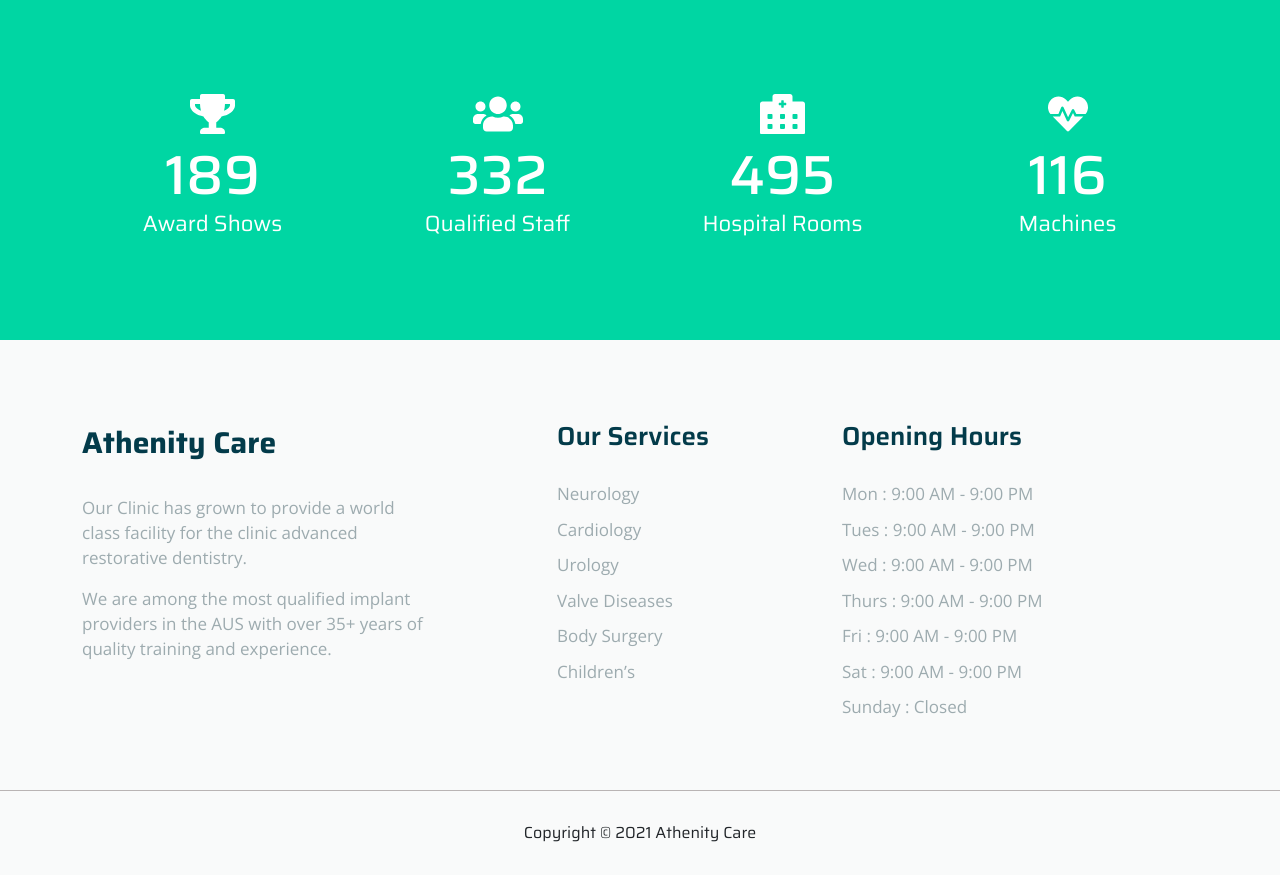
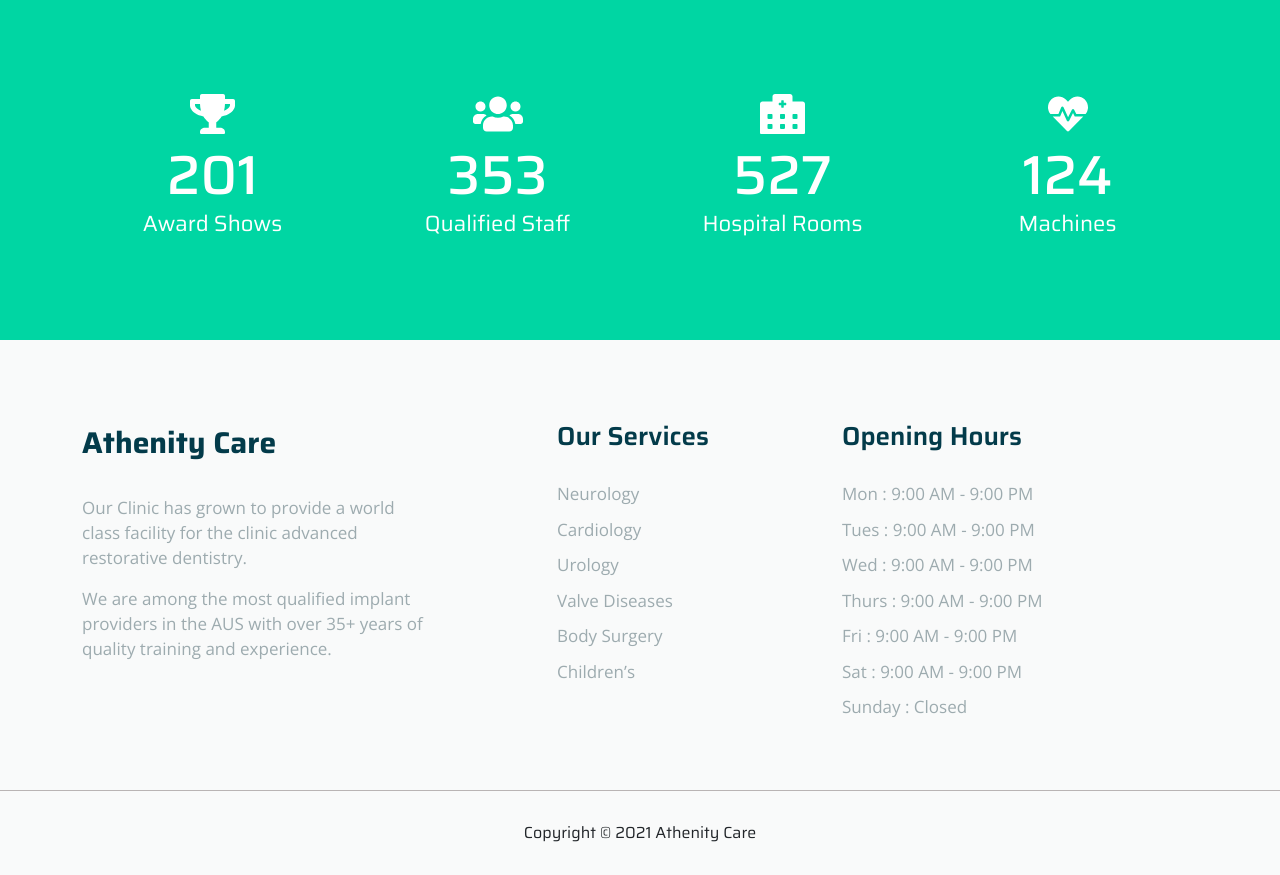
Before and after one commit to mariyapoly/athenity-care, a React (Create React App) app: page / in a window 1280 px wide. Shown: the part 2940-3815 px from the top of the page. Built offline with nearby package versions, Linux system fonts and the light colour scheme; no server answers.

Commit message:
update counterup component

```diff
--- a/src/pages/Appointment/Appointment.css
+++ b/src/pages/Appointment/Appointment.css
@@ -58,7 +58,7 @@
 }
 .appoinmtment-right h2 {
     color: #fff;
-    font-size: 52px;
+    font-size: 47px;
     font-weight: 700;
     margin-bottom: 25px;
 }
--- a/src/pages/Home/CounterUp/CounterUp.js
+++ b/src/pages/Home/CounterUp/CounterUp.js
@@ -15,28 +15,28 @@ const CounterUp = () => {
                     <Col lg={3} xs={12} sm={6}>
                         <div className="single-counter">
                             <FontAwesomeIcon className="count-icon" icon={faTrophy} />
-                            <CountUp delay={5} duration={3} end={201} />
+                            <CountUp delay={2} duration={5} end={201} />
                             <p>Award Shows</p>
                         </div>
                     </Col>
                     <Col lg={3} xs={12} sm={6}>
                         <div className="single-counter">
                             <FontAwesomeIcon className="count-icon" icon={faUsers} />
-                            <CountUp delay={5} duration={3} end={354} />
+                            <CountUp delay={2} duration={5} end={354} />
                             <p>Qualified Staff</p>
                         </div>
                     </Col>
                     <Col lg={3} xs={12} sm={6}>
                         <div className="single-counter">
                             <FontAwesomeIcon className="count-icon" icon={faHospitalAlt} />
-                            <CountUp delay={5} duration={3} end={528} />
+                            <CountUp delay={2} duration={5} end={528} />
                             <p>Hospital Rooms</p>
                         </div>
                     </Col>
                     <Col lg={3} xs={12} sm={6}>
                         <div className="single-counter">
                             <FontAwesomeIcon className="count-icon" icon={faHeartbeat} />
-                            <CountUp delay={5} duration={3} end={124} />
+                            <CountUp delay={2} duration={5} end={124} />
                             <p>Machines</p>
                         </div>
                     </Col>
```
